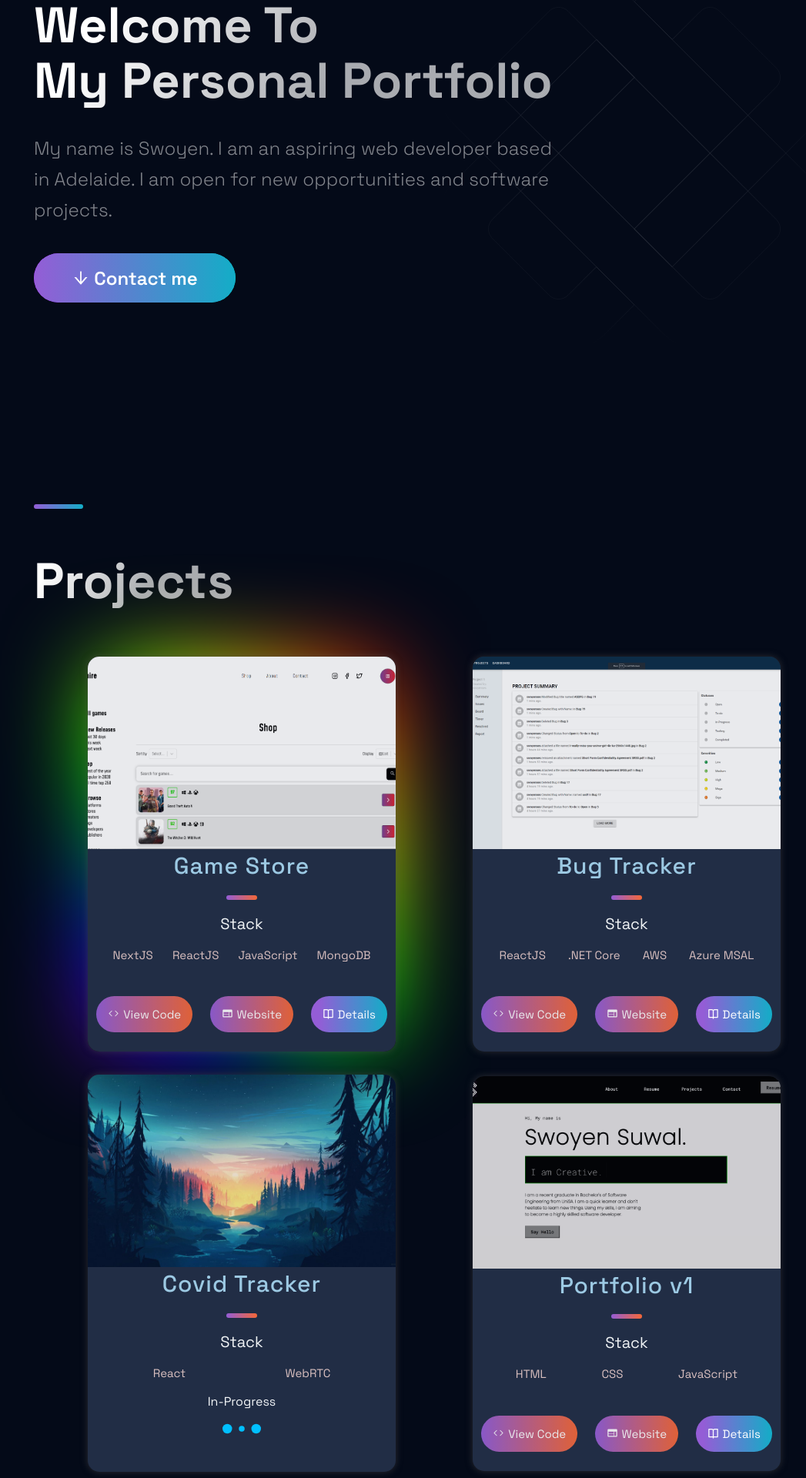
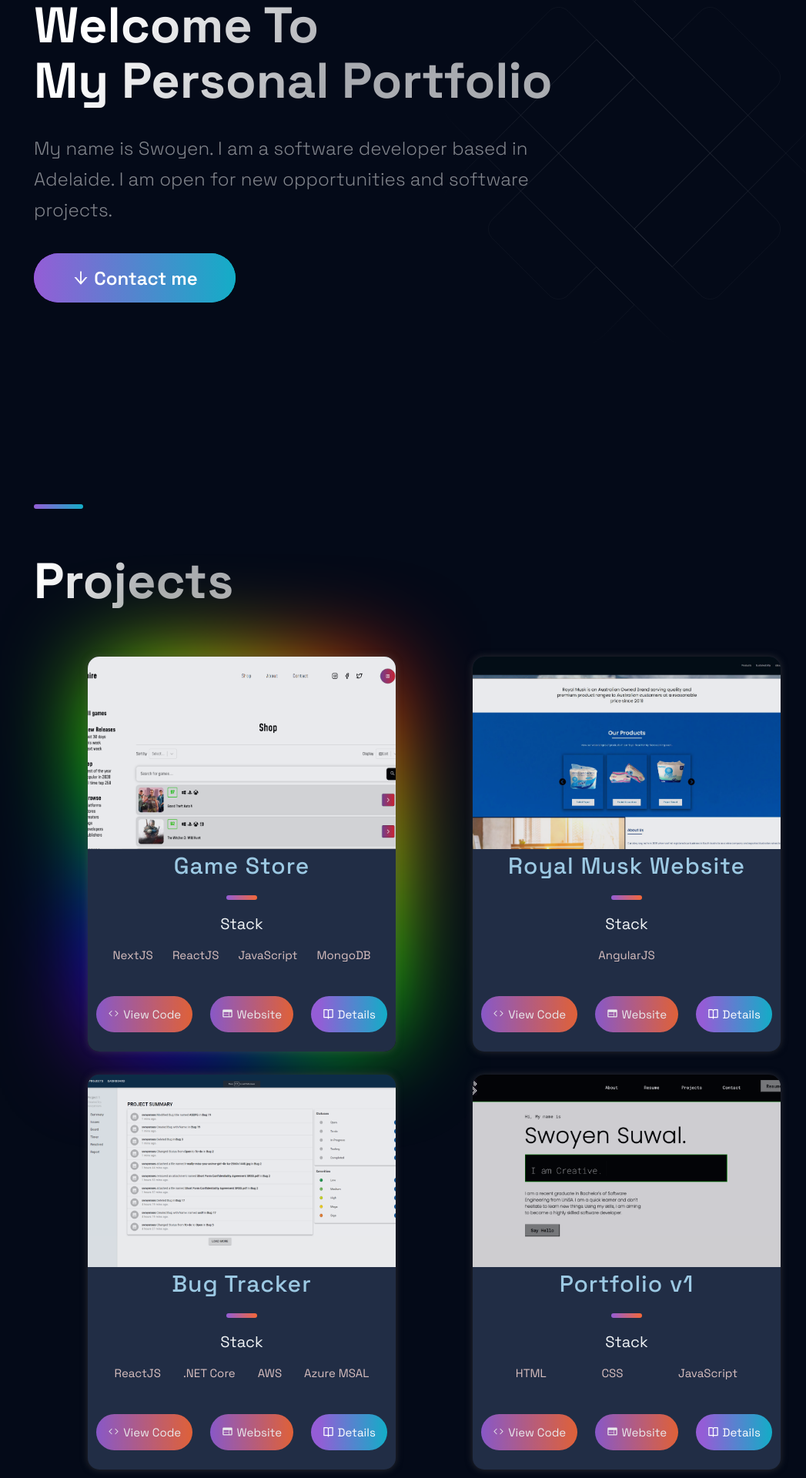
Before and after one commit to Swoyen/nextjs-portfolio, a Next.js app: page / in a window 1280 px wide. Shown: the part 173-2093 px from the top of the page at 77% size, without its empty margins (76-1123 px from the left). Built offline with nearby package versions, Linux system fonts and the light colour scheme.

Commit message:
updated some stuff

```diff
--- a/src/components/Hero/Hero.js
+++ b/src/components/Hero/Hero.js
@@ -19,8 +19,8 @@ const Hero = (props) => (
         My Personal Portfolio
       </SectionTitle>
       <SectionText>
-        My name is Swoyen. I am an aspiring web developer based in Adelaide. I
-        am open for new opportunities and software projects.
+        My name is Swoyen. I am a software developer based in Adelaide. I am
+        open for new opportunities and software projects.
       </SectionText>
       {/* <Link href="#contact" passHref>
         <Button>
--- a/src/components/Projects/Projects.js
+++ b/src/components/Projects/Projects.js
@@ -33,7 +33,7 @@ import Loader from "react-loader-spinner";
 
 Modal.setAppElement("#__next");
 
-const ProjectCard = ({ project }) => {
+const ProjectCard = ({ project, openModal }) => {
   return (
     project && (
       <BlogCard key={project.id}>
@@ -134,10 +134,14 @@ const Projects = () => {
           {projects.map((project) => {
             return project.important ? (
               <Border key={project.id}>
-                <ProjectCard project={project} />
+                <ProjectCard project={project} openModal={openModal} />
               </Border>
             ) : (
-              <ProjectCard key={project.id} project={project}></ProjectCard>
+              <ProjectCard
+                key={project.id}
+                project={project}
+                openModal={openModal}
+              ></ProjectCard>
             );
           })}
         </GridContainer>
--- a/src/constants/constants.js
+++ b/src/constants/constants.js
@@ -2,13 +2,22 @@ export const projects = [
   {
     title: "Game Store",
     description:
-      "While building it you're going to learn many advanced React & JavaScript topics, as well as how to use Stripe for card transactions. On top of that, at the end of the video, you will have this unique and complex webshop app that you will be able to add to your portfolio. And trust me, e-commerce applications are impressive.",
+      "Game store built using NextJS. Server generated pages for SEO. Stripe for payment processing(don't worry it doesn't cost anything). Next Auth for authentication",
     image: "/images/GameStore.png",
     tags: ["NextJS", "ReactJS", "JavaScript", "MongoDB"],
     source: "https://github.com/Swoyen/nextjs-acquire",
     visit: "https://nextjs-acquire.vercel.app",
     id: 1,
     important: true,
+  },
+  {
+    title: "Royal Musk Website",
+    description: "Landing page for royal musk supplies distributor website",
+    image: "/images/RoyalMusk.JPG",
+    tags: ["AngularJS"],
+    source: "https://royalmusksupplies.com.au/",
+    visit: "https://royalmusksupplies.com.au/",
+    id: 4,
   },
   {
     title: "Bug Tracker",
@@ -21,17 +30,17 @@ export const projects = [
     id: 0,
   },
 
-  {
-    title: "Covid Tracker",
-    description:
-      "This is a code repository for the corresponding YouTube video. In this tutorial, we're going to build and deploy a React Video Chat Application using WebRTC.",
-    image: "/images/placeholder.jpg",
-    tags: ["React", "WebRTC"],
-    source: "https://google.com",
-    visit: "https://google.com",
-    status: "inProgress",
-    id: 2,
-  },
+  // {
+  //   title: "Covid Tracker",
+  //   description:
+  //     "This is a code repository for the corresponding YouTube video. In this tutorial, we're going to build and deploy a React Video Chat Application using WebRTC.",
+  //   image: "/images/placeholder.jpg",
+  //   tags: ["React", "WebRTC"],
+  //   source: "https://google.com",
+  //   visit: "https://google.com",
+  //   status: "inProgress",
+  //   id: 2,
+  // },
   {
     title: "Portfolio v1",
     description:
@@ -43,7 +52,6 @@ export const projects = [
     id: 3,
   },
 ];
-
 export const TimeLineData = [
   { year: 2017, text: "Started my journey" },
   { year: 2018, text: "Worked as a freelance developer" },
@@ -60,6 +68,15 @@ export const accomplishments = [
 ];
 
 export const workandeducation = [
+  {
+    title: "Full-Stack Software Development",
+    company: "Surity Pty Ltd.",
+    tasks: "Full-stack Software Development",
+    tools: "Angular, Nx, Git, .NET",
+    date: "2022",
+    type: "job",
+    id: "6",
+  },
   {
     title: "Software Engineer, Research Assistant",
     company: "University of South Australia",
```
Also changed, not shown: public/images/RoyalMusk.JPG (added), 1 other file (tests, documents, lock files or other folders).
